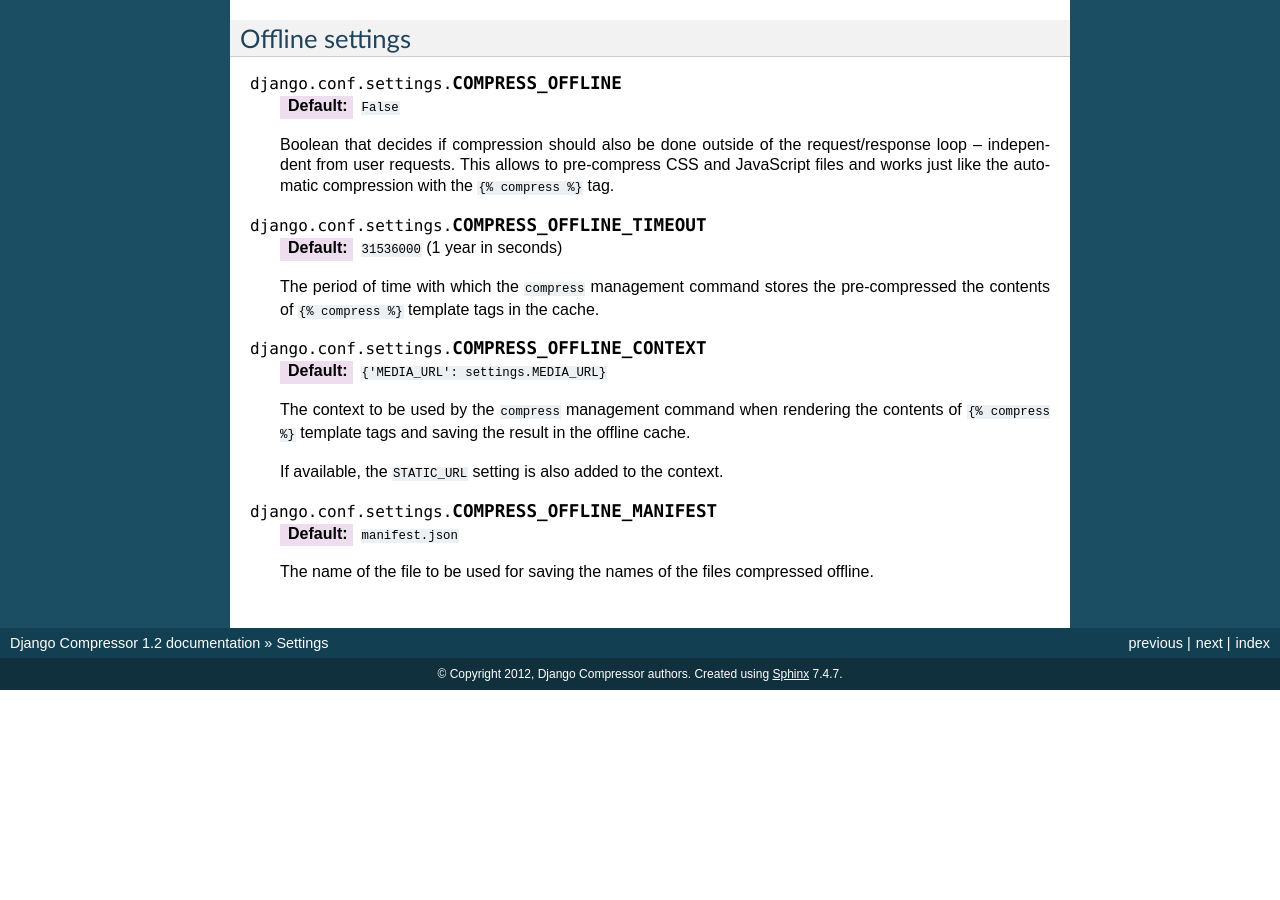
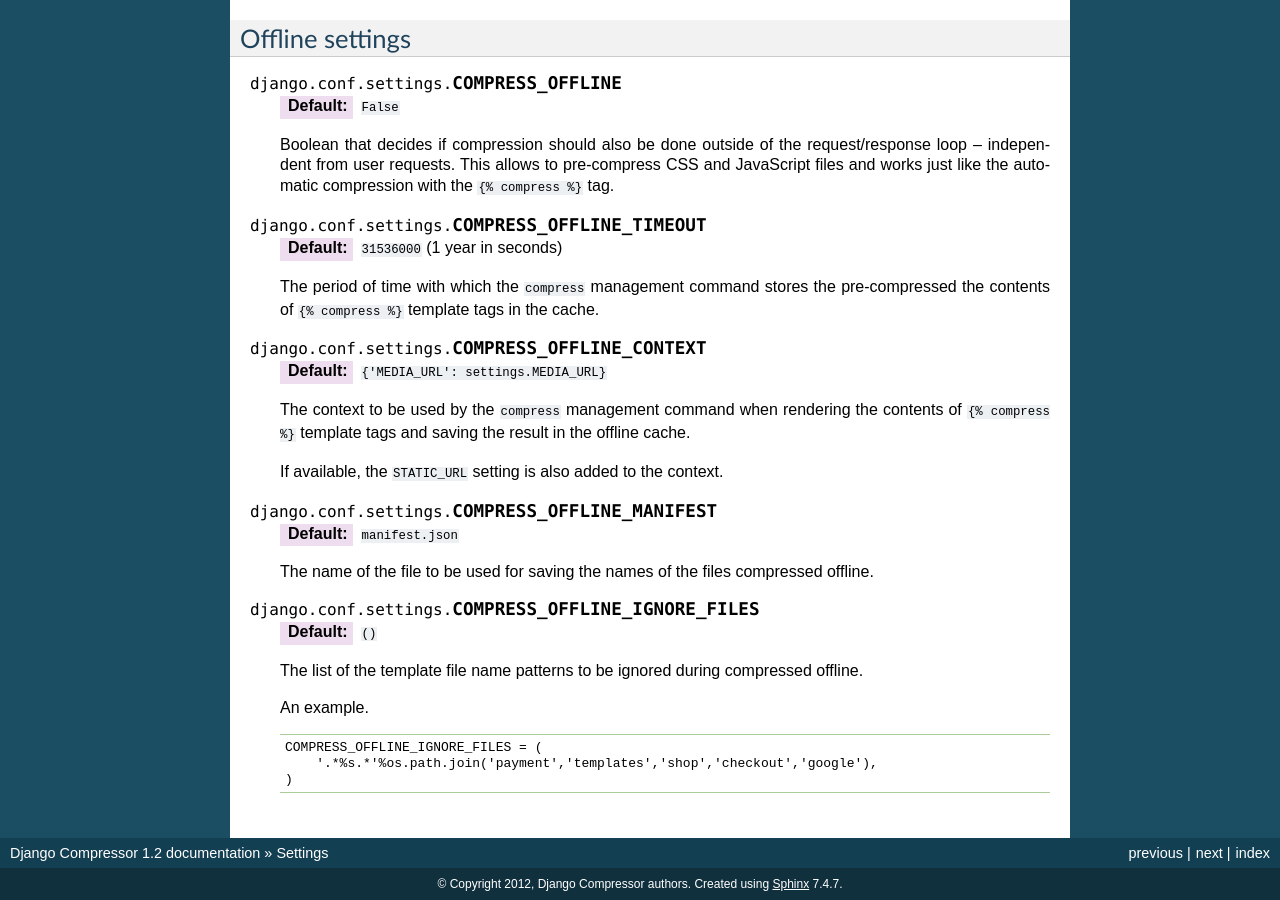
Before and after one commit to django-compressor/django-compressor, a Sphinx documentation site: the page built from docs/settings.txt, in a window 1280 px wide and 900 px high, scrolled down 5962 px. Built offline with Sphinx 7.4.7, drawn with Linux system fonts in a browser that asks for light colours; before the commit the page ends 6652 px from its top, so only the background shows below that; some of the changed text lies outside the part shown.

Commit message:
Adding support for ignoring some templates file name patterns while running offline compression

```diff
--- a/docs/settings.txt
+++ b/docs/settings.txt
@@ -431,3 +431,18 @@ Offline settings
 
     The name of the file to be used for saving the names of the files
     compressed offline.
+
+.. attribute:: COMPRESS_OFFLINE_IGNORE_FILES
+
+    :Default: ``()``
+
+    The list of the template file name patterns to be ignored during
+    compressed offline.
+
+    An example.
+
+    .. code-block:: django
+
+        COMPRESS_OFFLINE_IGNORE_FILES = (
+            '.*%s.*'%os.path.join('payment','templates','shop','checkout','google'),
+        )
```
Also changed, not shown: 1 other file.
